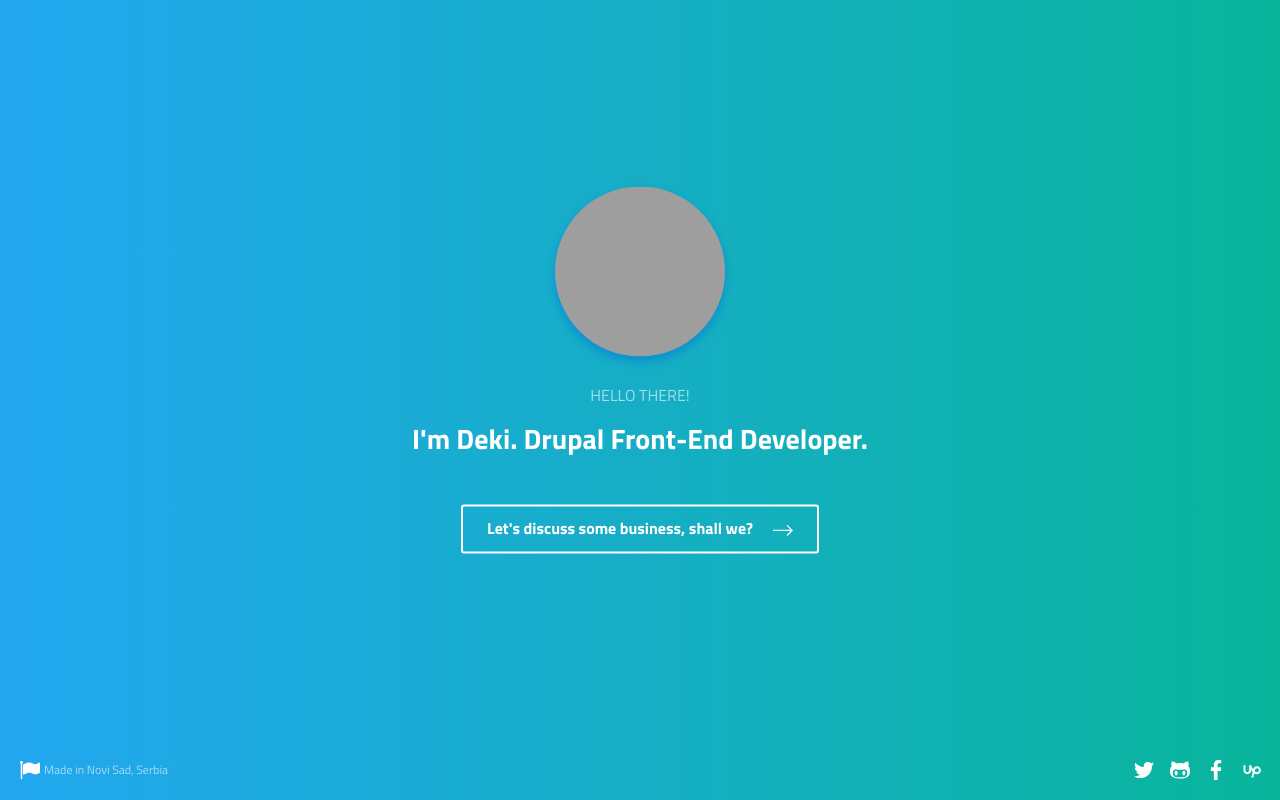
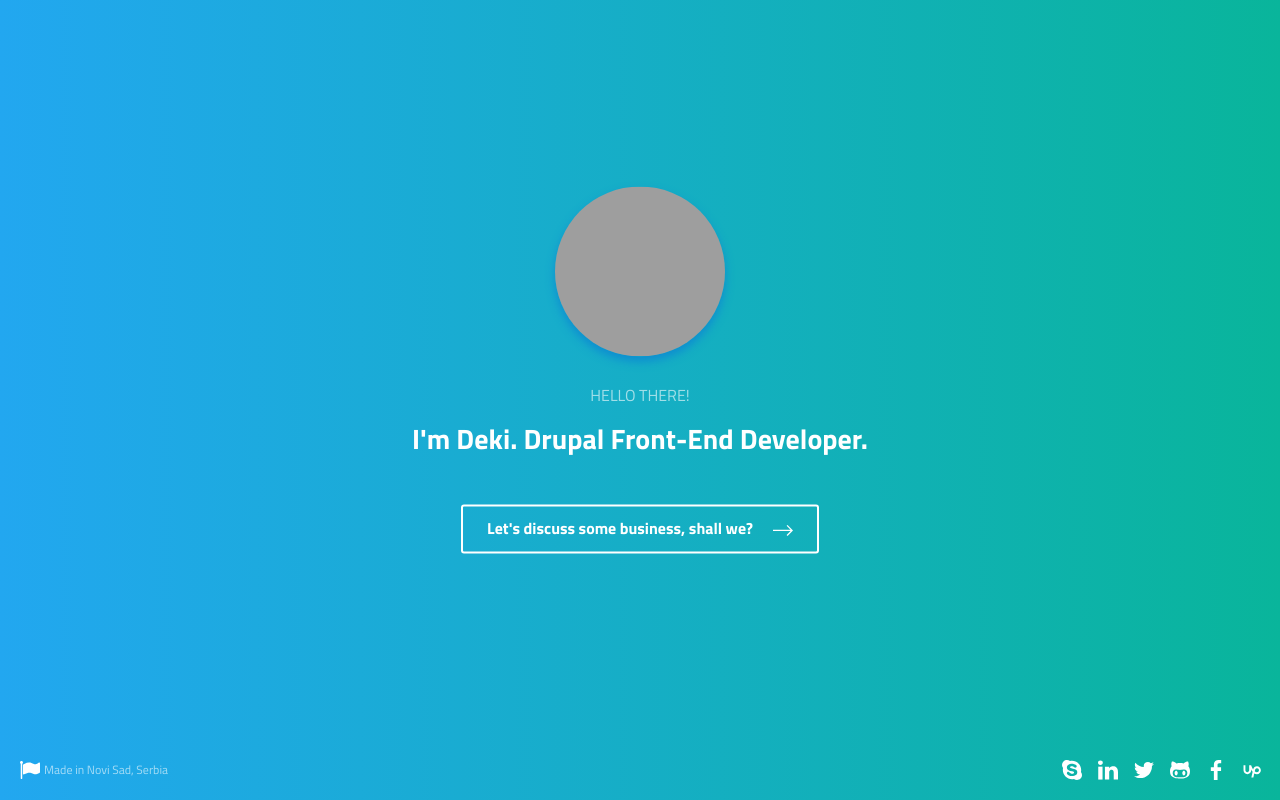
Before and after one commit to dekisha/dejanaleksic, a website: page index.html in a window 1280 px wide. Drawn offline with Linux system fonts and the light colour scheme; grey boxes are pictures that could not be loaded.

Commit message:
Skype link.

```diff
--- a/css/src/style.scss
+++ b/css/src/style.scss
@@ -261,6 +261,9 @@
       background-size: 20px;
       size: 20px;
     }
+    &.icon-skype {
+      background-image: svg("social-skype.svg", "[fill]: #fff");
+    }
     &.icon-facebook {
       background-image: svg("social-facebook.svg", "[fill]: #fff");
     }
@@ -273,8 +276,8 @@
     &.icon-upwork {
       background-image: svg("social-upwork.svg", "[fill]: #fff");
     }
-    &.icon-mail {
-      background-image: svg("social-mail.svg", "[fill]: #fff");
+    &.icon-linkedin {
+      background-image: svg("social-linkedin.svg", "[fill]: #fff");
     }
   }
 }
--- a/index.html
+++ b/index.html
@@ -21,7 +21,8 @@
       <a class="c-btn" href="mailto:dekisha007@gmail.com">Let's discuss some business, shall we?</a>
     </div>
     <ul class="c-social">
-      <li class="c-social__item"><a href="www.linkedin.com/in/aleksicdejan" class="icon-linkedin" title="Visit my LinkedIn profile!"><em>LinkedIn</em></a></li>
+      <li class="c-social__item"><a href="skype:dekisha007?chat" class="icon-skype" title="Let's chat!"><em>Skype</em></a></li>
+      <li class="c-social__item"><a href="http://www.linkedin.com/in/aleksicdejan" class="icon-linkedin" title="Visit my LinkedIn profile!"><em>LinkedIn</em></a></li>
       <li class="c-social__item"><a href="https://twitter.com/dekisha007" class="icon-twitter" title="Follow me on Twitter!"><em>Twitter</em></a></li>
       <li class="c-social__item"><a href="https://github.com/dekisha" class="icon-github" title="Watch me on Github!"><em>Github</em></a></li>
       <li class="c-social__item"><a href="https://www.facebook.com/dekisha007" class="icon-facebook" title="Facebook profile!"><em>Facebook</em></a></li>
```
Also changed, not shown: css/dist/style.css, svg/social-skype.svg (added).
